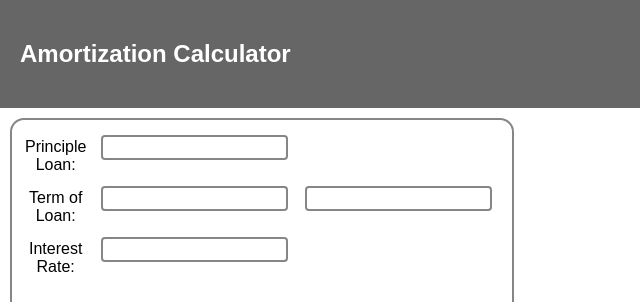
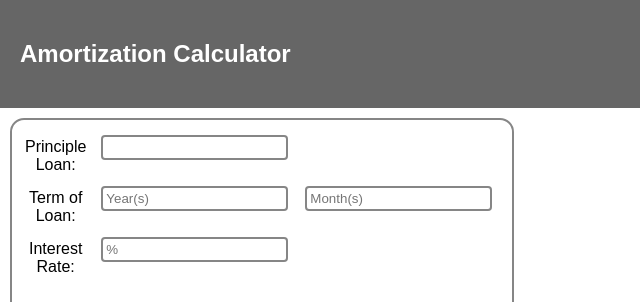
Before and after one commit to aaronsighs/Amortization-Calculator, a plain HTML site: page index.html in a window 1280 px wide. Shown: the top 302 px of the page, 0-640 px from the left. Drawn offline with Linux system fonts and the light colour scheme.

Commit message:
update field inputs to number inputs, also ignores negative number inputs

```diff
--- a/index.html
+++ b/index.html
@@ -20,24 +20,24 @@
                     <label for="fname">Principle Loan:</label>
                 </td>
                 <td>
-                    <input type="text" id="ploan" name="ploan"><br><br>
+                    <input type="number" id="ploan" name="ploan" min="0" oninput="this.value =  this.value=='0'  ? 0:Math.abs(this.value) || ''  "><br><br>
                 </td>
             </tr>
             <tr>
                 <td>
-                    <label for="loantermy">Term of Loan:</label>
+                    <label for="loanterm">Term of Loan:</label>
                 </td>
                 <td>
-                    <input type="text" id="lname" name="lname"><br><br>
+                    <input type="number" id="loanyears" name="loanyears" placeholder="Year(s)" min="0" oninput="this.value =  this.value=='0'  ? 0:Math.abs(this.value) || ''  "><br><br>
                 </td>
-                <td><input type="text" id="lname" name="lname"><br><br></td>
+                <td><input type="number" id="loanmonths" name="loanmonths" placeholder="Month(s)" min="0" oninput="this.value =  this.value=='0'  ? 0:Math.abs(this.value) || ''  "><br><br></td>
             </tr>
             <tr>
                 <td>
-                    <label for="fname">Interest Rate:</label>
+                    <label for="interestRate">Interest Rate:</label>
                 </td>
                 <td>
-                    <input type="text" id="ploan" name="ploan"><br><br>
+                    <input type="number" id="interestRate" name="interestRate" placeholder="%" min="0" oninput="this.value =  this.value=='0'  ? 0:Math.abs(this.value) || ''  "><br><br>
                 </td>
             </tr>
             <tr>
--- a/styles.css
+++ b/styles.css
@@ -45,7 +45,7 @@ td{
     padding-right:10px;
 
 }
-.input-table tr td input[type=text]{
+.input-table tr td input[type=number]{
     border:2px solid rgba(0, 0, 0, 0.476);
     margin-top: 15px;
     margin-left: 5px;
@@ -53,7 +53,7 @@ td{
     margin:2px;
     padding:3px;
 }
-.input-table tr td input[type=text]:focus{
+.input-table tr td input[type=number]:focus{
     outline:none;
     border:2px solid rgba(28, 149, 230, 0.83);
     border-radius: 4px;
```
